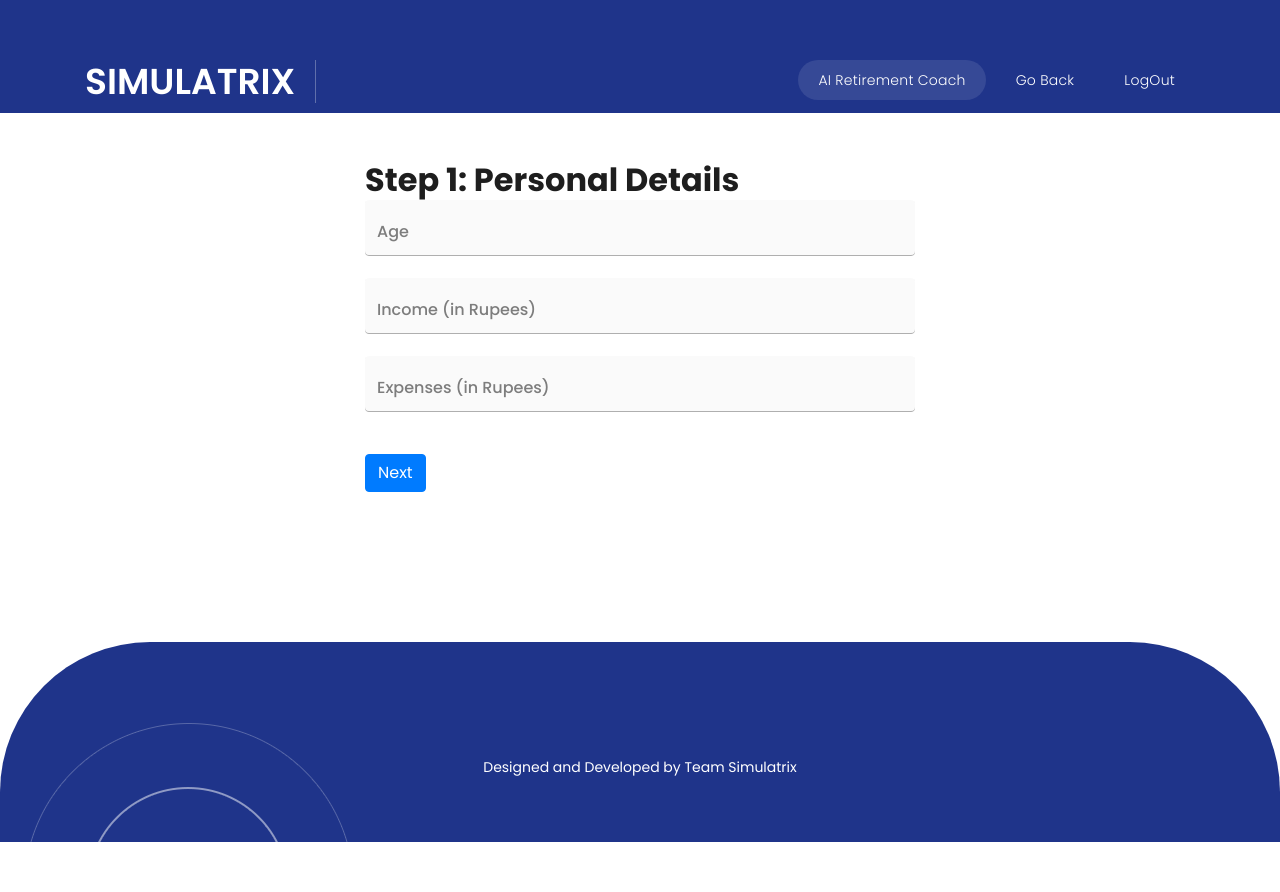
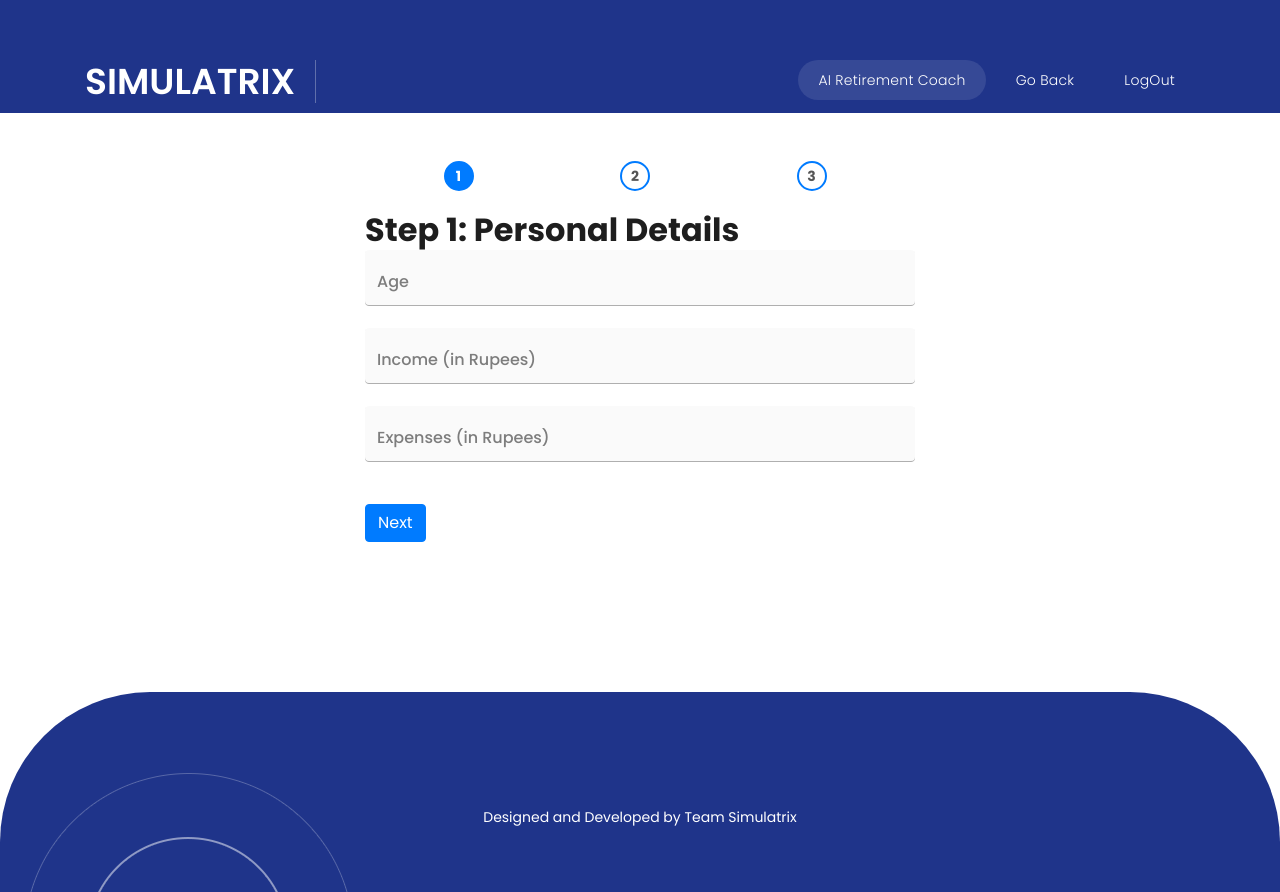
Before and after one commit to IvanDsilva31/AI_Demo, a plain HTML site: page retirement-coach.html in a window 1280 px wide. Before the commit the page ends 842 px from the top, so only its background shows below. Drawn offline with nearby package versions, Linux system fonts and the light colour scheme.

Commit message:
added tts and progress bar

```diff
--- a/retirement-coach.html
+++ b/retirement-coach.html
@@ -6,6 +6,7 @@
     <meta name="viewport" content="width=device-width, initial-scale=1, shrink-to-fit=no">
     <title>AI Retirement Coach</title>
     <link rel="stylesheet" href="https://stackpath.bootstrapcdn.com/bootstrap/4.3.1/css/bootstrap.min.css">
+    <link rel="stylesheet" href="https://cdnjs.cloudflare.com/ajax/libs/font-awesome/5.15.4/css/all.min.css" />
     <link rel="stylesheet" href="./assets/css/templatemo-scholar.css">
     <link rel="shortcut icon" href="./assets/images/favicon.ico" type="image/x-icon">
 
@@ -283,7 +284,7 @@
         /* Style for the pinboard section */
         #resultText {
             background-color: #f2f2f2;
-            border: 1px solid #ddd;
+            border: 5px solid #ddd;
             padding: 15px;
             border-radius: 8px;
             margin-top: 20px;
@@ -300,6 +301,51 @@
 
         .btn-success {
             margin-top: 20px;
+        }
+
+        .btn-danger {
+            margin-top: 20px;
+        }
+
+        .progress-bar-container {
+            width: 100%;
+            margin-bottom: 20px;
+        }
+
+        .progress-bar-counter {
+            display: flex;
+            align-items: center;
+            justify-content: space-evenly;
+            width: 60%;
+            margin: 0 auto;
+        }
+
+        .step-indicator-container {
+            display: flex;
+            align-items: center;
+        }
+
+        .step-indicator {
+            width: 30px;
+            height: 30px;
+            border-radius: 50%;
+            background-color: #fff;
+            border: 2px solid #007bff;
+            /* Change to your desired color */
+            display: flex;
+            align-items: center;
+            justify-content: center;
+            font-weight: bold;
+            font-size: 14px;
+            color: #555;
+            margin-right: 10px;
+            /* Adjust spacing between bubbles */
+        }
+
+        .step-indicator.active {
+            background-color: #007bff;
+            /* Change to your desired active color */
+            color: #fff;
         }
     </style>
 </head>
@@ -347,6 +393,19 @@
 
 
     <div class="container mt-5">
+        <div class="progress-bar-container">
+            <div class="progress-bar-counter">
+                <div class="step-indicator-container">
+                    <div class="step-indicator active">1</div>
+                </div>
+                <div class="step-indicator-container">
+                    <div class="step-indicator">2</div>
+                </div>
+                <div class="step-indicator-container">
+                    <div class="step-indicator">3</div>
+                </div>
+            </div>
+        </div>
         <form id="multiStepForm">
             <!-- Step 1: Age, Income, and Expenses -->
             <div class="step-content active" id="step1">
@@ -443,6 +502,12 @@
             <h2>Result</h2>
             <p id="userInfo"></p> <br>
             <p id="resultText"></p>
+            <button id="speakButton" class="btn btn-secondary btn-pill" onclick="speakAdvice()">
+                Listen to Advice <i class="fas fa-volume-up"></i>
+            </button>
+            <button id="stopButton" class="btn btn-danger btn-pill" onclick="stopSpeaking()">
+                Stop Listening <i class="fas fa-stop"></i>
+            </button>
             <button class="btn btn-primary" onclick="startOver()">Start Over</button>
         </div>
     </div>
@@ -463,20 +528,33 @@
     <script>
         let currentStep = 1;
 
+        function updateProgressBar() {
+            const stepIndicators = document.querySelectorAll('.step-indicator');
+
+            stepIndicators.forEach((indicator, index) => {
+                if (index < currentStep) {
+                    indicator.classList.add('active');
+                } else {
+                    indicator.classList.remove('active');
+                }
+            });
+        }
+
         function nextStep(step) {
             document.getElementById(`step${step}`).classList.remove('active');
             currentStep = step + 1;
             document.getElementById(`step${currentStep}`).classList.add('active');
-
+            updateProgressBar();
         }
 
         function prevStep(step) {
             document.getElementById(`step${step}`).classList.remove('active');
             currentStep = step - 1;
             document.getElementById(`step${currentStep}`).classList.add('active');
-
+            updateProgressBar();
         }
-
+        // Initial setup
+        updateProgressBar();
 
         async function submitForm(event) {
             event.preventDefault();
@@ -556,6 +634,9 @@
                 // Hide the form and show the result section
                 document.getElementById('multiStepForm').style.display = 'none';
                 document.getElementById('result').style.display = 'block';
+
+                // Hide the progress bar
+                document.querySelector('.progress-bar-container').style.display = 'none';
             } catch (error) {
                 console.error('Error:', error);
                 alert('An error occurred. Please try again later.');
@@ -599,6 +680,8 @@
             document.querySelector('.load-text').innerHTML = 'Compiling financial brilliance... Almost there, your money\'s about to get wiser!';
             document.body.classList.add('loading');
             document.querySelector('.overlay').style.display = 'block';
+            // Hide the progress bar
+            document.querySelector('.progress-bar-container').style.display = 'none';
         }
 
         function hideLoader() {
@@ -629,6 +712,9 @@
 
             // Show the form
             document.getElementById('multiStepForm').style.display = 'block';
+            // Hide the progress bar
+            document.querySelector('.progress-bar-container').style.display = 'block';
+            document.querySelectorAll('.progress-bubble').forEach(bubble => bubble.classList.remove('active'));
         }
 
         function validateAge() {
@@ -668,6 +754,30 @@
                     return '';
             }
         }
+        let synth = window.speechSynthesis;
+        function speakAdvice() {
+            const adviceText = document.getElementById('resultText').innerText;
+            const utterance = new SpeechSynthesisUtterance(adviceText);
+
+            // Optionally set voice and other parameters
+            // utterance.voice = ...
+
+            synth.speak(utterance);
+        }
+        function stopSpeaking() {
+            // Stop speaking
+            synth.cancel();
+        }
+        window.onload = function () {
+            if ('speechSynthesis' in window) {
+                // Web Speech API is supported
+                // Your initialization code here
+            } else {
+                // Web Speech API is not supported
+                alert('Sorry, your browser does not support the Web Speech API.');
+            }
+        };
+
     </script>
 
 </body>
```
